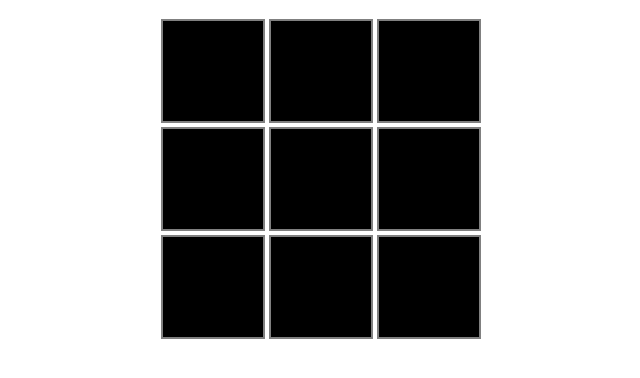
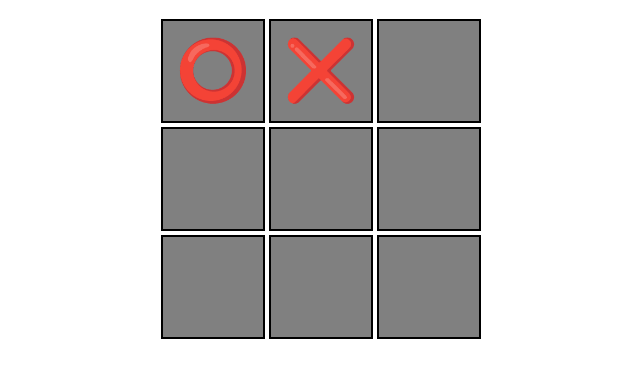
Before and after one commit to Pedro-Alexsander/jogoDaVelha, a plain HTML site: page index.html in a window 1280 px wide. Shown: the part 76-454 px from the top of the page, without its empty margins (319-959 px from the left). Drawn offline with Linux system fonts and the light colour scheme.

Commit message:
Criação dos jogadores

```diff
--- a/index.html
+++ b/index.html
@@ -11,8 +11,12 @@
     <h1> Jogo da velha</h1>
     <div class="stage">
         <div>
-            <div id="0" class="square"></div>
-            <div id="1" class="square"></div>
+            <div id="0" class="square">
+                <div class="o"></div>
+            </div>
+            <div id="1" class="square">
+                <div class="x"></div>
+            </div>
             <div id="2" class="square"></div>
         </div>
         <div>
--- a/style.css
+++ b/style.css
@@ -9,7 +9,36 @@ h1{
 .square{
     width: 100px;
     height: 100px;
-    background-color: black;
-    border: 2px solid gray;
+    background-color: grey;
+    border: 2px solid black;
     display: inline-block;
 }
+
+.o{
+    position: relative;
+}
+.o::after{
+    position: absolute;
+    content:"\2B55";
+    font-size: 60px;
+    line-height: 100px;
+    top:0;
+    bottom: 0;
+    left: 0;
+    right: 0;
+
+}
+.x{
+    position: relative;
+}
+.x::after{
+    position: absolute;
+    content:"\274C";
+    font-size: 60px;
+    line-height: 100px;
+    top:0;
+    bottom: 0;
+    left: 0;
+    right: 0;
+
+}
```
